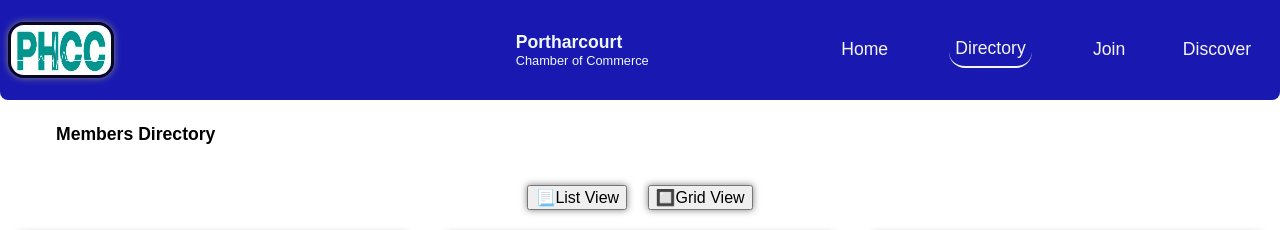
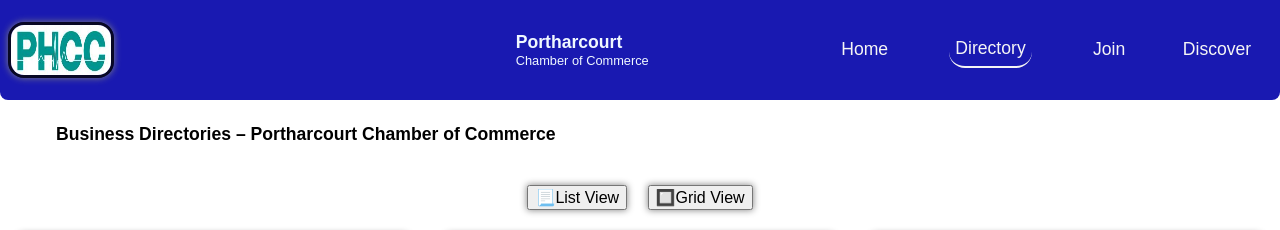
Before and after one commit to Anselem300/wdd231, a plain HTML site: page chamber/directory.html in a window 1280 px wide. Shown: the top 230 px of the page. Drawn offline with Linux system fonts and the light colour scheme; a web font is replaced by a local one.

Commit message:
h1 updated

```diff
--- a/chamber/directory.html
+++ b/chamber/directory.html
@@ -42,7 +42,7 @@
         </nav>
     </header>
     <main>
-        <h1 class="business">Members Directory</h1>
+        <h1 class="business">Business Directories – Portharcourt Chamber of Commerce</h1>
         <div class="display-options">
             <button id="list-view">📃List View</button>
             <button id="grid-view">🔲Grid View</button>
```
